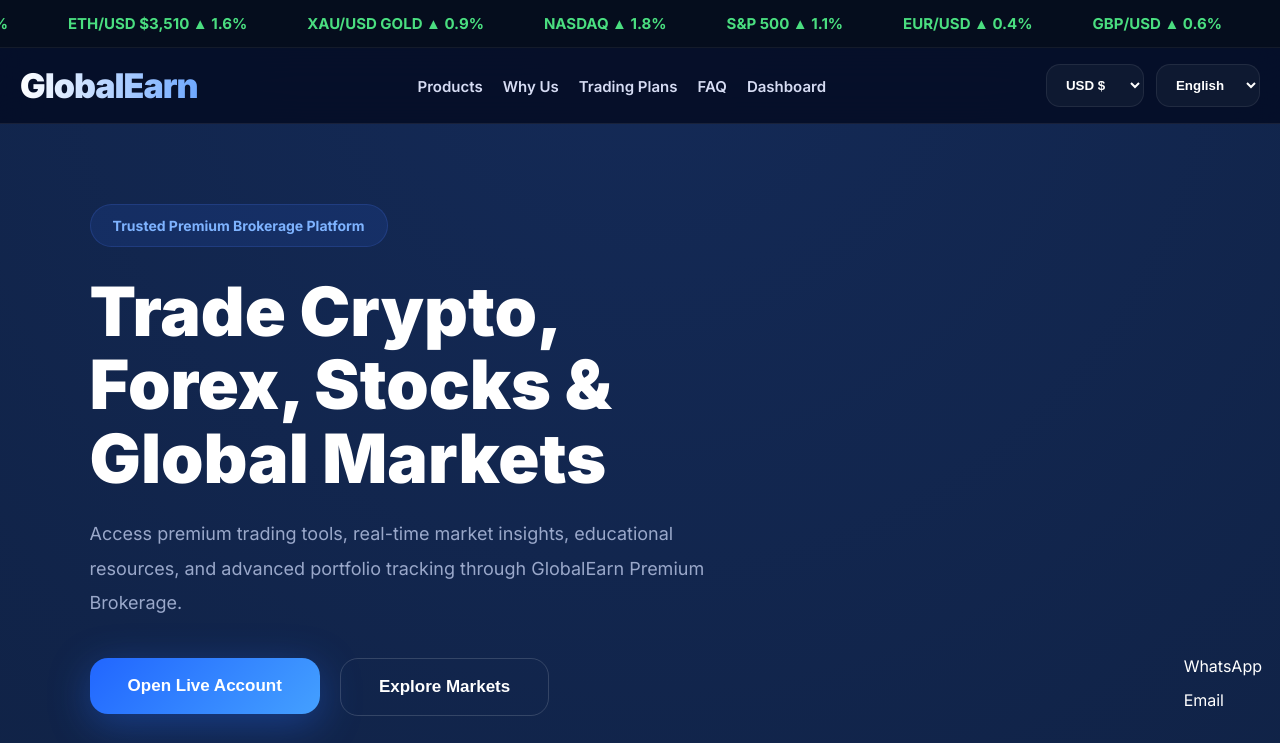
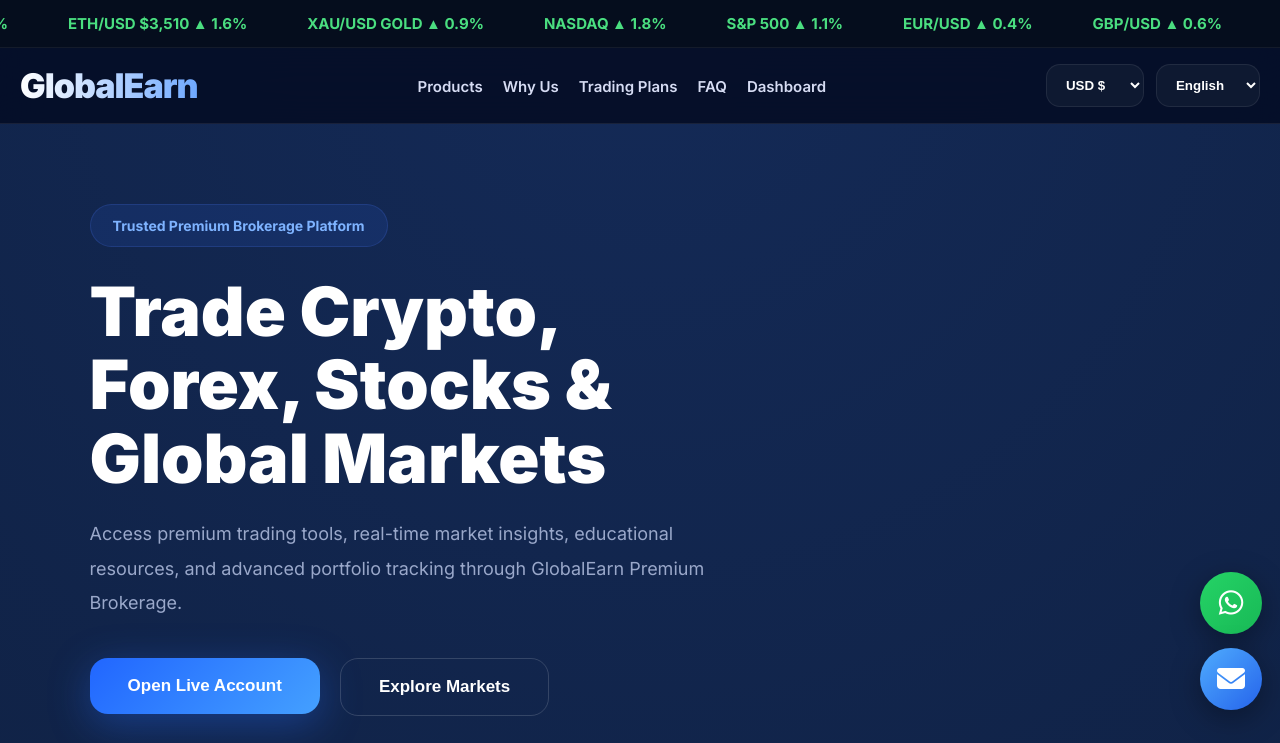
Before and after one commit to Goodluckever/globalearn, a plain HTML site: page frontends/index.html in a window 1280 px wide. Shown: the top 743 px of the page. Drawn offline with Linux system fonts and the light colour scheme; a script that the page names is missing.

Commit message:
Update index.html

```diff
--- a/frontends/index.html
+++ b/frontends/index.html
@@ -1,6 +1,8 @@
 <!DOCTYPE html>
 <html lang="en">
 <head>
+<link rel="stylesheet"
+href="https://cdnjs.cloudflare.com/ajax/libs/font-awesome/6.5.2/css/all.min.css">
 <meta charset="UTF-8">
 <meta name="viewport" content="width=device-width, initial-scale=1.0">
 
@@ -1221,17 +1223,16 @@ allow_symbol_change: true
 <div class="floating-support">
 
     <a href="https://wa.me/2347026328785"
-    class="floating-whatsapp">
+       target="_blank"
+       class="float-btn whatsapp-btn">
 
-        WhatsApp
-
+        <i class="fab fa-whatsapp"></i>
     </a>
 
     <a href="mailto:globalearnbrokerage@gmail.com"
-    class="floating-email">
+       class="float-btn email-btn">
 
-        Email
-
+        <i class="fas fa-envelope"></i>
     </a>
 
 </div>
```
